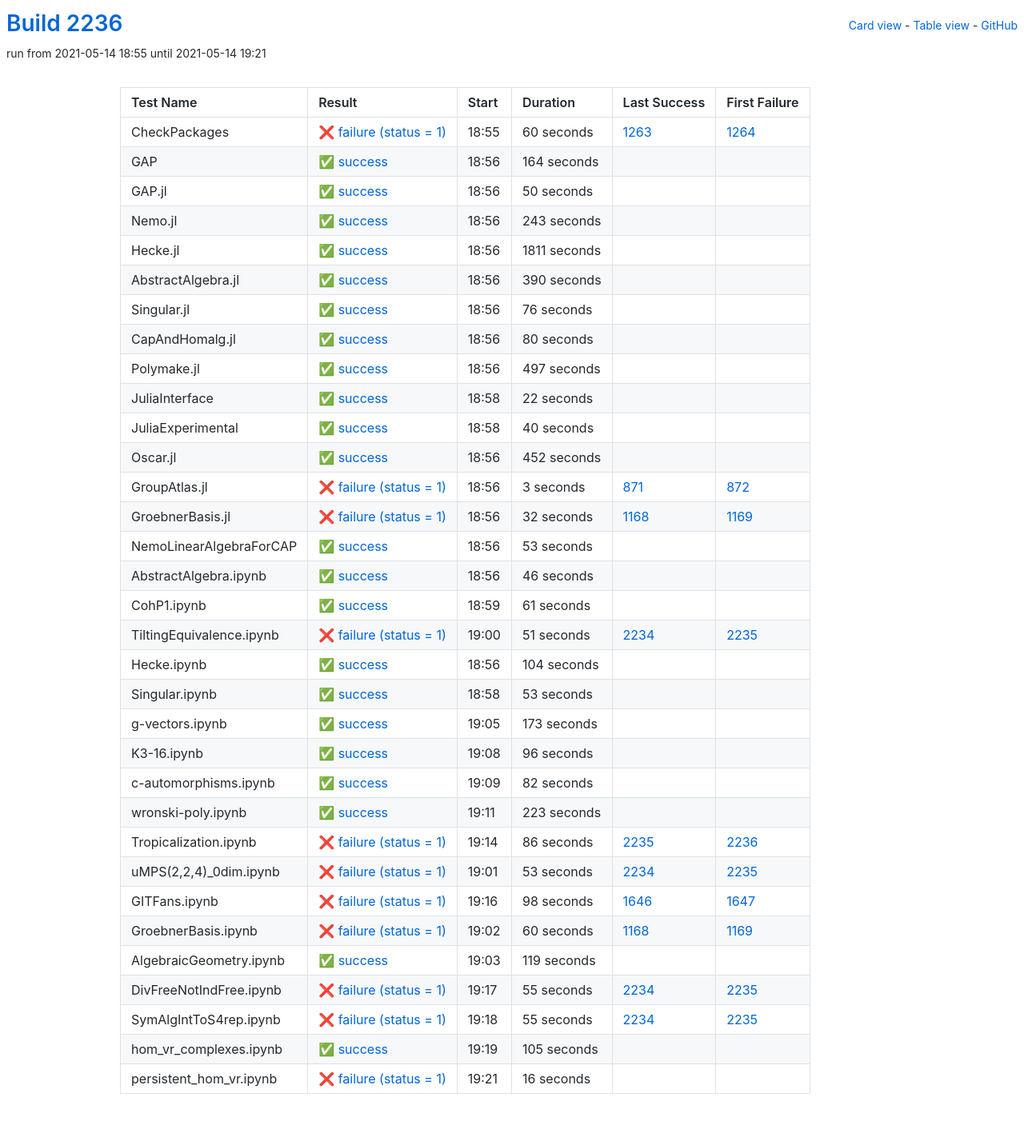
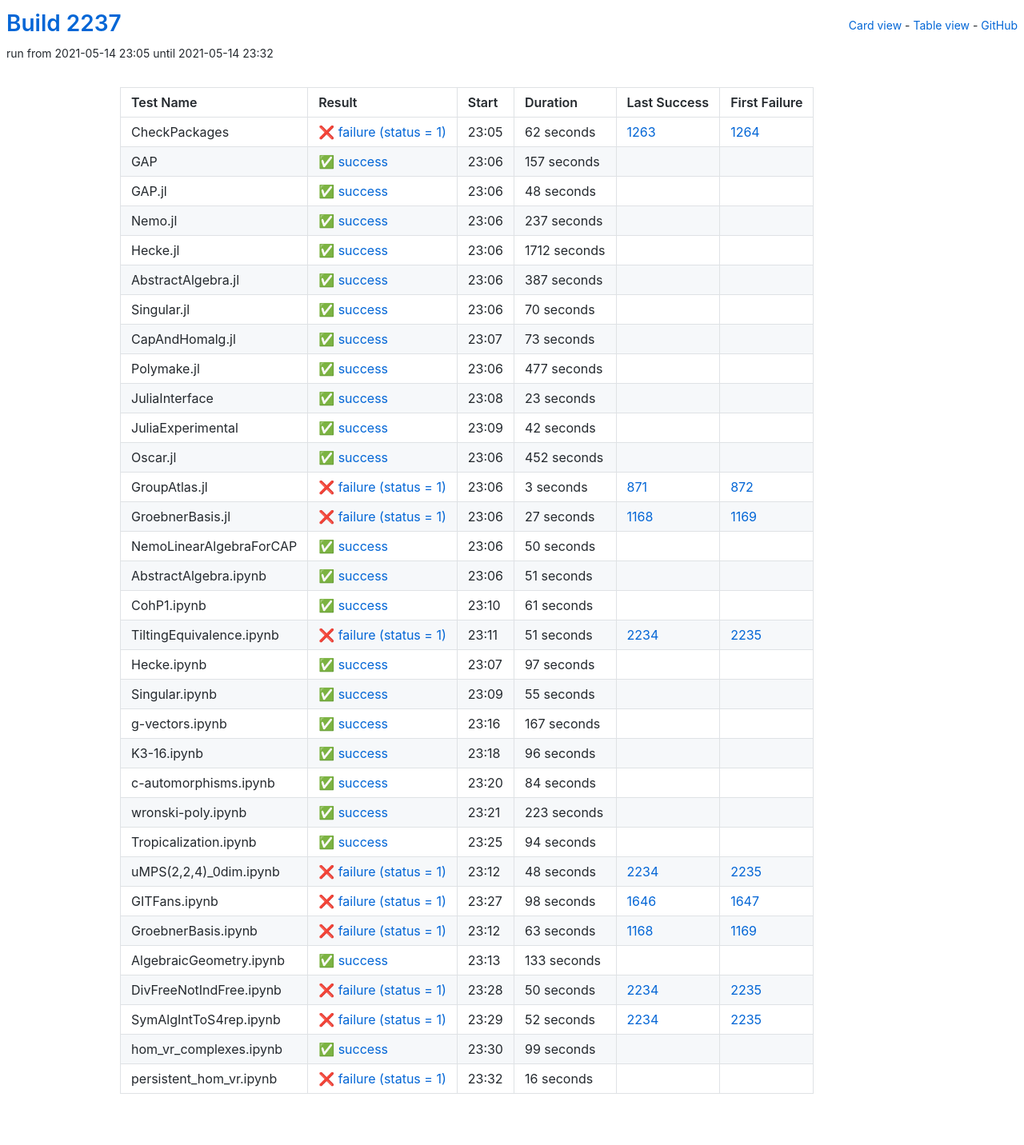
Before and after one commit to oscar-system/oscar-ci-status-stable, a Jekyll site: the page built from table.html, in a window 1280 px wide. Shown: the whole page at 80% size. Built offline with Jekyll 4.4.1, drawn with Linux system fonts in a browser that asks for light colours.

Commit message:
Build #2237

```diff
--- a/_data/ci.yml
+++ b/_data/ci.yml
@@ -1,6 +1,6 @@
 ---
-build: 2236
-build_url: https://oscarci.mathematik.uni-kl.de/job/oscar-stable/2236/
+build: 2237
+build_url: https://oscarci.mathematik.uni-kl.de/job/oscar-stable/2237/
 job: oscar-stable
 organization: oscar-system
 repo: oscar-ci-status-stable
@@ -8,140 +8,140 @@ repourl: https://github.com/oscar-system/oscar-ci-status-stable
 tests:
 - name: CheckPackages
   id: checkpackages
-  log: https://oscarci.mathematik.uni-kl.de/job/oscar-stable/2236/artifact/logs/build-2236/CheckPackages.log
-  start: 2021-05-14 18:55
+  log: https://oscarci.mathematik.uni-kl.de/job/oscar-stable/2237/artifact/logs/build-2237/CheckPackages.log
+  start: 2021-05-14 23:05
   success: false
   exitcode: 1
   status: failure
-  duration: 60
+  duration: 62
   last_success: 1263
   last_success_url: https://oscarci.mathematik.uni-kl.de/job/oscar-stable/1263/
   first_failure: 1264
   first_failure_url: https://oscarci.mathematik.uni-kl.de/job/oscar-stable/1264/
 - name: GAP
   id: gap
-  log: https://oscarci.mathematik.uni-kl.de/job/oscar-stable/2236/artifact/logs/build-2236/GAP.log
-  start: 2021-05-14 18:56
+  log: https://oscarci.mathematik.uni-kl.de/job/oscar-stable/2237/artifact/logs/build-2237/GAP.log
+  start: 2021-05-14 23:06
   success: true
   exitcode: 0
   status: success
-  duration: 164
+  duration: 157
   last_success: false
   last_success_url:
   first_failure: false
   first_failure_url:
 - name: GAP.jl
   id: gap-jl
-  log: https://oscarci.mathematik.uni-kl.de/job/oscar-stable/2236/artifact/logs/build-2236/GAP.jl.log
-  start: 2021-05-14 18:56
+  log: https://oscarci.mathematik.uni-kl.de/job/oscar-stable/2237/artifact/logs/build-2237/GAP.jl.log
+  start: 2021-05-14 23:06
   success: true
   exitcode: 0
   status: success
-  duration: 50
+  duration: 48
   last_success: false
   last_success_url:
   first_failure: false
   first_failure_url:
 - name: Nemo.jl
   id: nemo-jl
-  log: https://oscarci.mathematik.uni-kl.de/job/oscar-stable/2236/artifact/logs/build-2236/Nemo.jl.log
-  start: 2021-05-14 18:56
+  log: https://oscarci.mathematik.uni-kl.de/job/oscar-stable/2237/artifact/logs/build-2237/Nemo.jl.log
+  start: 2021-05-14 23:06
   success: true
   exitcode: 0
   status: success
-  duration: 243
+  duration: 237
   last_success: false
   last_success_url:
   first_failure: false
   first_failure_url:
 - name: Hecke.jl
   id: hecke-jl
-  log: https://oscarci.mathematik.uni-kl.de/job/oscar-stable/2236/artifact/logs/build-2236/Hecke.jl.log
-  start: 2021-05-14 18:56
+  log: https://oscarci.mathematik.uni-kl.de/job/oscar-stable/2237/artifact/logs/build-2237/Hecke.jl.log
+  start: 2021-05-14 23:06
   success: true
   exitcode: 0
   status: success
-  duration: 1811
+  duration: 1712
   last_success: false
   last_success_url:
   first_failure: false
   first_failure_url:
 - name: AbstractAlgebra.jl
   id: abstractalgebra-jl
-  log: https://oscarci.mathematik.uni-kl.de/job/oscar-stable/2236/artifact/logs/build-2236/AbstractAlgebra.jl.log
-  start: 2021-05-14 18:56
+  log: https://oscarci.mathematik.uni-kl.de/job/oscar-stable/2237/artifact/logs/build-2237/AbstractAlgebra.jl.log
+  start: 2021-05-14 23:06
   success: true
   exitcode: 0
   status: success
-  duration: 390
+  duration: 387
   last_success: false
   last_success_url:
   first_failure: false
   first_failure_url:
 - name: Singular.jl
   id: singular-jl
-  log: https://oscarci.mathematik.uni-kl.de/job/oscar-stable/2236/artifact/logs/build-2236/Singular.jl.log
-  start: 2021-05-14 18:56
+  log: https://oscarci.mathematik.uni-kl.de/job/oscar-stable/2237/artifact/logs/build-2237/Singular.jl.log
+  start: 2021-05-14 23:06
   success: true
   exitcode: 0
   status: success
-  duration: 76
+  duration: 70
   last_success: false
   last_success_url:
   first_failure: false
   first_failure_url:
 - name: CapAndHomalg.jl
   id: capandhomalg-jl
-  log: https://oscarci.mathematik.uni-kl.de/job/oscar-stable/2236/artifact/logs/build-2236/CapAndHomalg.jl.log
-  start: 2021-05-14 18:56
+  log: https://oscarci.mathematik.uni-kl.de/job/oscar-stable/2237/artifact/logs/build-2237/CapAndHomalg.jl.log
+  start: 2021-05-14 23:07
   success: true
   exitcode: 0
   status: success
-  duration: 80
+  duration: 73
   last_success: false
   last_success_url:
   first_failure: false
   first_failure_url:
 - name: Polymake.jl
   id: polymake-jl
-  log: https://oscarci.mathematik.uni-kl.de/job/oscar-stable/2236/artifact/logs/build-2236/Polymake.jl.log
-  start: 2021-05-14 18:56
+  log: https://oscarci.mathematik.uni-kl.de/job/oscar-stable/2237/artifact/logs/build-2237/Polymake.jl.log
+  start: 2021-05-14 23:06
   success: true
   exitcode: 0
   status: success
-  duration: 497
+  duration: 477
   last_success: false
   last_success_url:
   first_failure: false
   first_failure_url:
 - name: JuliaInterface
   id: juliainterface
-  log: https://oscarci.mathematik.uni-kl.de/job/oscar-stable/2236/artifact/logs/build-2236/JuliaInterface.log
-  start: 2021-05-14 18:58
+  log: https://oscarci.mathematik.uni-kl.de/job/oscar-stable/2237/artifact/logs/build-2237/JuliaInterface.log
+  start: 2021-05-14 23:08
   success: true
   exitcode: 0
   status: success
-  duration: 22
+  duration: 23
   last_success: false
   last_success_url:
   first_failure: false
   first_failure_url:
 - name: JuliaExperimental
   id: juliaexperimental
-  log: https://oscarci.mathematik.uni-kl.de/job/oscar-stable/2236/artifact/logs/build-2236/JuliaExperimental.log
-  start: 2021-05-14 18:58
+  log: https://oscarci.mathematik.uni-kl.de/job/oscar-stable/2237/artifact/logs/build-2237/JuliaExperimental.log
+  start: 2021-05-14 23:09
   success: true
   exitcode: 0
   status: success
-  duration: 40
+  duration: 42
   last_success: false
   last_success_url:
   first_failure: false
   first_failure_url:
 - name: Oscar.jl
   id: oscar-jl
-  log: https://oscarci.mathematik.uni-kl.de/job/oscar-stable/2236/artifact/logs/build-2236/Oscar.jl.log
-  start: 2021-05-14 18:56
+  log: https://oscarci.mathematik.uni-kl.de/job/oscar-stable/2237/artifact/logs/build-2237/Oscar.jl.log
+  start: 2021-05-14 23:06
   success: true
   exitcode: 0
   status: success
@@ -152,8 +152,8 @@ tests:
   first_failure_url:
 - name: GroupAtlas.jl
   id: groupatlas-jl
-  log: https://oscarci.mathematik.uni-kl.de/job/oscar-stable/2236/artifact/logs/build-2236/GroupAtlas.jl.log
-  start: 2021-05-14 18:56
+  log: https://oscarci.mathematik.uni-kl.de/job/oscar-stable/2237/artifact/logs/build-2237/GroupAtlas.jl.log
+  start: 2021-05-14 23:06
   success: false
   exitcode: 1
   status: failure
@@ -164,44 +164,44 @@ tests:
   first_failure_url: https://oscarci.mathematik.uni-kl.de/job/oscar-stable/872/
 - name: GroebnerBasis.jl
   id: groebnerbasis-jl
-  log: https://oscarci.mathematik.uni-kl.de/job/oscar-stable/2236/artifact/logs/build-2236/GroebnerBasis.jl.log
-  start: 2021-05-14 18:56
+  log: https://oscarci.mathematik.uni-kl.de/job/oscar-stable/2237/artifact/logs/build-2237/GroebnerBasis.jl.log
+  start: 2021-05-14 23:06
   success: false
   exitcode: 1
   status: failure
-  duration: 32
+  duration: 27
   last_success: 1168
   last_success_url: https://oscarci.mathematik.uni-kl.de/job/oscar-stable/1168/
   first_failure: 1169
   first_failure_url: https://oscarci.mathematik.uni-kl.de/job/oscar-stable/1169/
 - name: NemoLinearAlgebraForCAP
   id: nemolinearalgebraforcap
-  log: https://oscarci.mathematik.uni-kl.de/job/oscar-stable/2236/artifact/logs/build-2236/NemoLinearAlgebraForCAP.log
-  start: 2021-05-14 18:56
+  log: https://oscarci.mathematik.uni-kl.de/job/oscar-stable/2237/artifact/logs/build-2237/NemoLinearAlgebraForCAP.log
+  start: 2021-05-14 23:06
   success: true
   exitcode: 0
   status: success
-  duration: 53
+  duration: 50
   last_success: false
   last_success_url:
   first_failure: false
   first_failure_url:
 - name: AbstractAlgebra.ipynb
   id: abstractalgebra-ipynb
-  log: https://oscarci.mathematik.uni-kl.de/job/oscar-stable/2236/artifact/logs/build-2236/AbstractAlgebra.ipynb.log
-  start: 2021-05-14 18:56
+  log: https://oscarci.mathematik.uni-kl.de/job/oscar-stable/2237/artifact/logs/build-2237/AbstractAlgebra.ipynb.log
+  start: 2021-05-14 23:06
   success: true
   exitcode: 0
   status: success
-  duration: 46
+  duration: 51
   last_success: false
   last_success_url:
   first_failure: false
   first_failure_url:
 - name: CohP1.ipynb
   id: cohp1-ipynb
-  log: https://oscarci.mathematik.uni-kl.de/job/oscar-stable/2236/artifact/logs/build-2236/CohP1.ipynb.log
-  start: 2021-05-14 18:59
+  log: https://oscarci.mathematik.uni-kl.de/job/oscar-stable/2237/artifact/logs/build-2237/CohP1.ipynb.log
+  start: 2021-05-14 23:10
   success: true
   exitcode: 0
   status: success
@@ -212,8 +212,8 @@ tests:
   first_failure_url:
 - name: TiltingEquivalence.ipynb
   id: tiltingequivalence-ipynb
-  log: https://oscarci.mathematik.uni-kl.de/job/oscar-stable/2236/artifact/logs/build-2236/TiltingEquivalence.ipynb.log
-  start: 2021-05-14 19:00
+  log: https://oscarci.mathematik.uni-kl.de/job/oscar-stable/2237/artifact/logs/build-2237/TiltingEquivalence.ipynb.log
+  start: 2021-05-14 23:11
   success: false
   exitcode: 1
   status: failure
@@ -224,44 +224,44 @@ tests:
   first_failure_url: https://oscarci.mathematik.uni-kl.de/job/oscar-stable/2235/
 - name: Hecke.ipynb
   id: hecke-ipynb
-  log: https://oscarci.mathematik.uni-kl.de/job/oscar-stable/2236/artifact/logs/build-2236/Hecke.ipynb.log
-  start: 2021-05-14 18:56
+  log: https://oscarci.mathematik.uni-kl.de/job/oscar-stable/2237/artifact/logs/build-2237/Hecke.ipynb.log
+  start: 2021-05-14 23:07
   success: true
   exitcode: 0
   status: success
-  duration: 104
+  duration: 97
   last_success: false
   last_success_url:
   first_failure: false
   first_failure_url:
 - name: Singular.ipynb
   id: singular-ipynb
-  log: https://oscarci.mathematik.uni-kl.de/job/oscar-stable/2236/artifact/logs/build-2236/Singular.ipynb.log
-  start: 2021-05-14 18:58
+  log: https://oscarci.mathematik.uni-kl.de/job/oscar-stable/2237/artifact/logs/build-2237/Singular.ipynb.log
+  start: 2021-05-14 23:09
   success: true
   exitcode: 0
   status: success
-  duration: 53
+  duration: 55
   last_success: false
   last_success_url:
   first_failure: false
   first_failure_url:
 - name: g-vectors.ipynb
   id: g-vectors-ipynb
-  log: https://oscarci.mathematik.uni-kl.de/job/oscar-stable/2236/artifact/logs/build-2236/g-vectors.ipynb.log
-  start: 2021-05-14 19:05
+  log: https://oscarci.mathematik.uni-kl.de/job/oscar-stable/2237/artifact/logs/build-2237/g-vectors.ipynb.log
+  start: 2021-05-14 23:16
   success: true
   exitcode: 0
   status: success
-  duration: 173
+  duration: 167
   last_success: false
   last_success_url:
   first_failure: false
   first_failure_url:
 - name: K3-16.ipynb
   id: k3-16-ipynb
-  log: https://oscarci.mathematik.uni-kl.de/job/oscar-stable/2236/artifact/logs/build-2236/K3-16.ipynb.log
-  start: 2021-05-14 19:08
+  log: https://oscarci.mathematik.uni-kl.de/job/oscar-stable/2237/artifact/logs/build-2237/K3-16.ipynb.log
+  start: 2021-05-14 23:18
   success: true
   exitcode: 0
   status: success
@@ -272,20 +272,20 @@ tests:
   first_failure_url:
 - name: c-automorphisms.ipynb
   id: c-automorphisms-ipynb
-  log: https://oscarci.mathematik.uni-kl.de/job/oscar-stable/2236/artifact/logs/build-2236/c-automorphisms.ipynb.log
-  start: 2021-05-14 19:09
+  log: https://oscarci.mathematik.uni-kl.de/job/oscar-stable/2237/artifact/logs/build-2237/c-automorphisms.ipynb.log
+  start: 2021-05-14 23:20
   success: true
   exitcode: 0
   status: success
-  duration: 82
+  duration: 84
   last_success: false
   last_success_url:
   first_failure: false
   first_failure_url:
 - name: wronski-poly.ipynb
   id: wronski-poly-ipynb
-  log: https://oscarci.mathematik.uni-kl.de/job/oscar-stable/2236/artifact/logs/build-2236/wronski-poly.ipynb.log
-  start: 2021-05-14 19:11
+  log: https://oscarci.mathematik.uni-kl.de/job/oscar-stable/2237/artifact/logs/build-2237/wronski-poly.ipynb.log
+  start: 2021-05-14 23:21
   success: true
   exitcode: 0
   status: success
@@ -296,32 +296,32 @@ tests:
   first_failure_url:
 - name: Tropicalization.ipynb
   id: tropicalization-ipynb
-  log: https://oscarci.mathematik.uni-kl.de/job/oscar-stable/2236/artifact/logs/build-2236/Tropicalization.ipynb.log
-  start: 2021-05-14 19:14
+  log: https://oscarci.mathematik.uni-kl.de/job/oscar-stable/2237/artifact/logs/build-2237/Tropicalization.ipynb.log
+  start: 2021-05-14 23:25
+  success: true
+  exitcode: 0
+  status: success
+  duration: 94
+  last_success: false
+  last_success_url:
+  first_failure: false
+  first_failure_url:
+- name: uMPS(2,2,4)_0dim.ipynb
+  id: umps-2-2-4-0dim-ipynb
+  log: https://oscarci.mathematik.uni-kl.de/job/oscar-stable/2237/artifact/logs/build-2237/uMPS-2-2-4-_0dim.ipynb.log
+  start: 2021-05-14 23:12
   success: false
   exitcode: 1
   status: failure
-  duration: 86
-  last_success: 2235
-  last_success_url: https://oscarci.mathematik.uni-kl.de/job/oscar-stable/2235/
-  first_failure: 2236
-  first_failure_url: https://oscarci.mathematik.uni-kl.de/job/oscar-stable/2236/
-- name: uMPS(2,2,4)_0dim.ipynb
-  id: umps-2-2-4-0dim-ipynb
-  log: https://oscarci.mathematik.uni-kl.de/job/oscar-stable/2236/artifact/logs/build-2236/uMPS-2-2-4-_0dim.ipynb.log
-  start: 2021-05-14 19:01
-  success: false
-  exitcode: 1
-  status: failure
-  duration: 53
+  duration: 48
   last_success: 2234
   last_success_url: https://oscarci.mathematik.uni-kl.de/job/oscar-stable/2234/
   first_failure: 2235
   first_failure_url: https://oscarci.mathematik.uni-kl.de/job/oscar-stable/2235/
 - name: GITFans.ipynb
   id: gitfans-ipynb
-  log: https://oscarci.mathematik.uni-kl.de/job/oscar-stable/2236/artifact/logs/build-2236/GITFans.ipynb.log
-  start: 2021-05-14 19:16
+  log: https://oscarci.mathematik.uni-kl.de/job/oscar-stable/2237/artifact/logs/build-2237/GITFans.ipynb.log
+  start: 2021-05-14 23:27
   success: false
   exitcode: 1
   status: failure
@@ -332,68 +332,68 @@ tests:
   first_failure_url: https://oscarci.mathematik.uni-kl.de/job/oscar-stable/1647/
 - name: GroebnerBasis.ipynb
   id: groebnerbasis-ipynb
-  log: https://oscarci.mathematik.uni-kl.de/job/oscar-stable/2236/artifact/logs/build-2236/GroebnerBasis.ipynb.log
-  start: 2021-05-14 19:02
+  log: https://oscarci.mathematik.uni-kl.de/job/oscar-stable/2237/artifact/logs/build-2237/GroebnerBasis.ipynb.log
+  start: 2021-05-14 23:12
   success: false
   exitcode: 1
   status: failure
-  duration: 60
+  duration: 63
   last_success: 1168
   last_success_url: https://oscarci.mathematik.uni-kl.de/job/oscar-stable/1168/
   first_failure: 1169
   first_failure_url: https://oscarci.mathematik.uni-kl.de/job/oscar-stable/1169/
 - name: AlgebraicGeometry.ipynb
   id: algebraicgeometry-ipynb
-  log: https://oscarci.mathematik.uni-kl.de/job/oscar-stable/2236/artifact/logs/build-2236/AlgebraicGeometry.ipynb.log
-  start: 2021-05-14 19:03
+  log: https://oscarci.mathematik.uni-kl.de/job/oscar-stable/2237/artifact/logs/build-2237/AlgebraicGeometry.ipynb.log
+  start: 2021-05-14 23:13
   success: true
   exitcode: 0
   status: success
-  duration: 119
+  duration: 133
   last_success: false
   last_success_url:
   first_failure: false
   first_failure_url:
 - name: DivFreeNotIndFree.ipynb
   id: divfreenotindfree-ipynb
-  log: https://oscarci.mathematik.uni-kl.de/job/oscar-stable/2236/artifact/logs/build-2236/DivFreeNotIndFree.ipynb.log
-  start: 2021-05-14 19:17
+  log: https://oscarci.mathematik.uni-kl.de/job/oscar-stable/2237/artifact/logs/build-2237/DivFreeNotIndFree.ipynb.log
+  start: 2021-05-14 23:28
   success: false
   exitcode: 1
   status: failure
-  duration: 55
+  duration: 50
   last_success: 2234
   last_success_url: https://oscarci.mathematik.uni-kl.de/job/oscar-stable/2234/
   first_failure: 2235
   first_failure_url: https://oscarci.mathematik.uni-kl.de/job/oscar-stable/2235/
 - name: SymAlgIntToS4rep.ipynb
   id: symalginttos4rep-ipynb
-  log: https://oscarci.mathematik.uni-kl.de/job/oscar-stable/2236/artifact/logs/build-2236/SymAlgIntToS4rep.ipynb.log
-  start: 2021-05-14 19:18
+  log: https://oscarci.mathematik.uni-kl.de/job/oscar-stable/2237/artifact/logs/build-2237/SymAlgIntToS4rep.ipynb.log
+  start: 2021-05-14 23:29
   success: false
   exitcode: 1
   status: failure
-  duration: 55
+  duration: 52
   last_success: 2234
   last_success_url: https://oscarci.mathematik.uni-kl.de/job/oscar-stable/2234/
   first_failure: 2235
   first_failure_url: https://oscarci.mathematik.uni-kl.de/job/oscar-stable/2235/
 - name: hom_vr_complexes.ipynb
   id: hom-vr-complexes-ipynb
-  log: https://oscarci.mathematik.uni-kl.de/job/oscar-stable/2236/artifact/logs/build-2236/hom_vr_complexes.ipynb.log
-  start: 2021-05-14 19:19
+  log: https://oscarci.mathematik.uni-kl.de/job/oscar-stable/2237/artifact/logs/build-2237/hom_vr_complexes.ipynb.log
+  start: 2021-05-14 23:30
   success: true
   exitcode: 0
   status: success
-  duration: 105
+  duration: 99
   last_success: false
   last_success_url:
   first_failure: false
   first_failure_url:
 - name: persistent_hom_vr.ipynb
   id: persistent-hom-vr-ipynb
-  log: https://oscarci.mathematik.uni-kl.de/job/oscar-stable/2236/artifact/logs/build-2236/persistent_hom_vr.ipynb.log
-  start: 2021-05-14 19:21
+  log: https://oscarci.mathematik.uni-kl.de/job/oscar-stable/2237/artifact/logs/build-2237/persistent_hom_vr.ipynb.log
+  start: 2021-05-14 23:32
   success: false
   exitcode: 1
   status: failure
```
Also changed, not shown: README.md.
